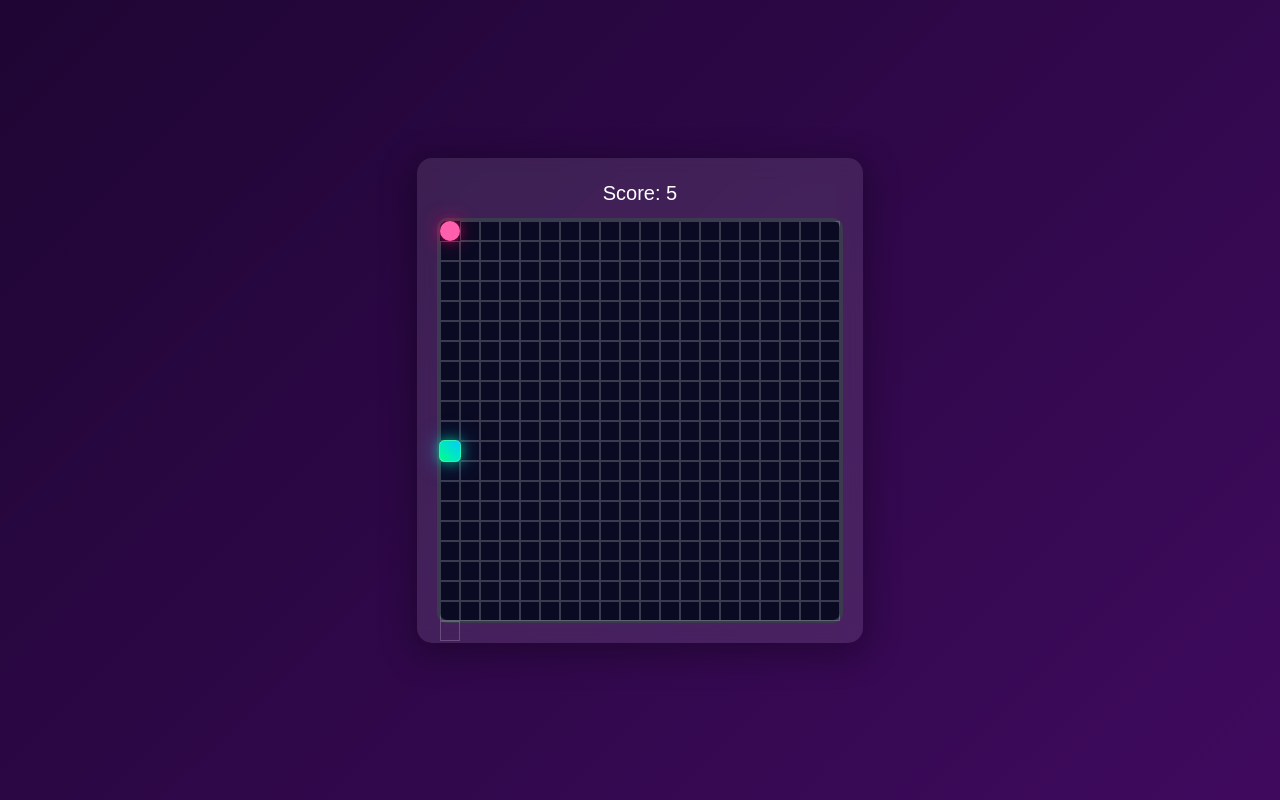
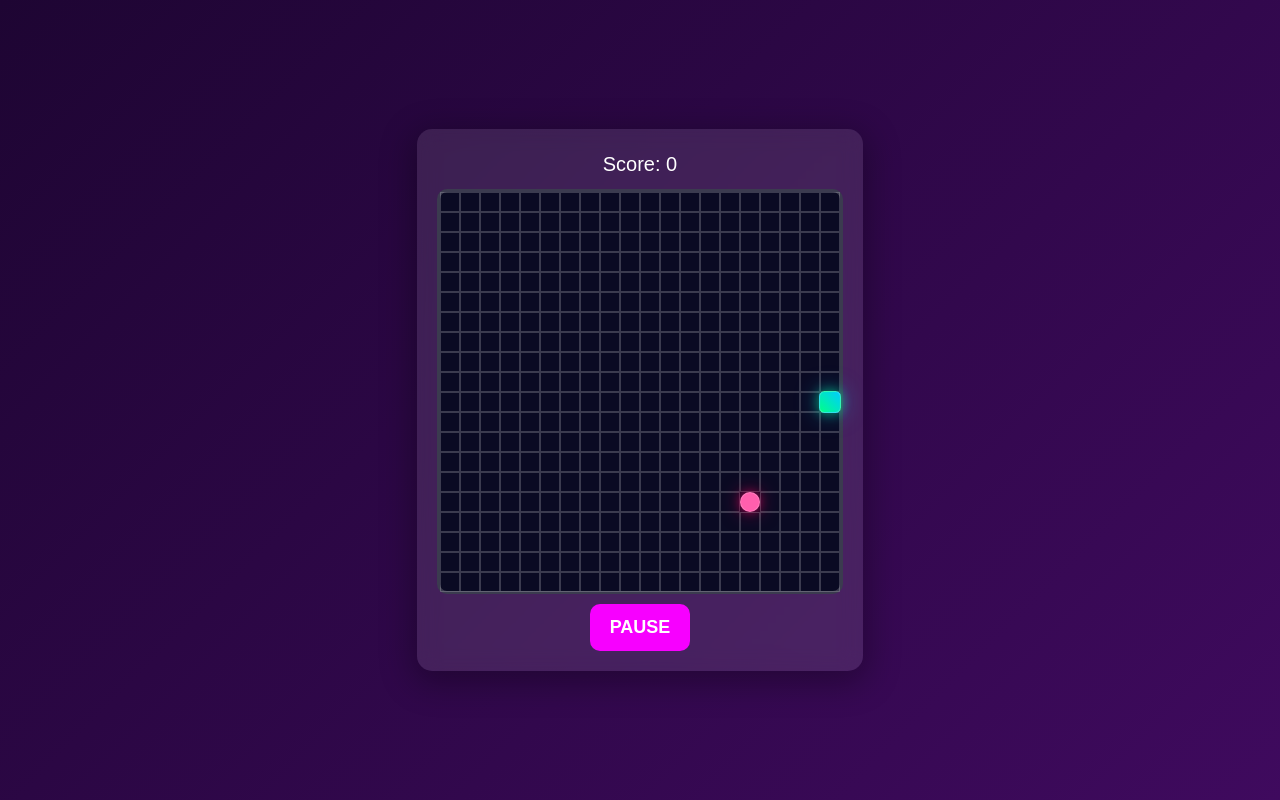
Before and after one commit to ramen72/snake-Game, a React (Vite) app: page / in a window 1280 px wide. Built offline with nearby package versions, Linux system fonts and the light colour scheme.

Commit message:
Update Pause & Resume button at 22-04-2025_1955.

```diff
--- a/src/components/HomeComponent.jsx
+++ b/src/components/HomeComponent.jsx
@@ -6,22 +6,23 @@ const HomeComponent = () => {
     const CELL_SIZE = 20;
     const INITIAL_SNAKE = [
         {
-            x : 10,
+            x : 1,
             y : 10
         }
     ];
-    const INITIAL_FOOD = [
+    const INITIAL_FOOD =
         {
             x : 15,
             y : 15
         }
-    ];
+    ;
     const INITIAL_DIRECTION = 'RIGHT';
     const [ snake, setSnake] = useState(INITIAL_SNAKE);
     const [ food, setFood] = useState(INITIAL_FOOD);
     const [ direction, setDirection] = useState(INITIAL_DIRECTION);
     const [ score, setScore] = useState(0);
     const [ gameOver, setGameOver] = useState(false);
+    const [ gamePause, setGamePause] = useState(false);
 
     const generateFood = ()=>{
         const newFood = {
@@ -32,7 +33,7 @@ const HomeComponent = () => {
     }
 
     const moveSnake = ()=>{
-    if(gameOver) return;
+        if(gameOver || gamePause) return;
 
         const head = { ...snake[0] };
 
@@ -100,11 +101,11 @@ useEffect(()=>{
     },[direction])
 
     useEffect(() => {
-    const gameLoop = setInterval(moveSnake, 300)
+        const gameLoop = setInterval(moveSnake, 200)
         return () => {
             clearInterval(gameLoop);
         };
-},[snake, direction, gameOver])
+    },[snake, direction, gameOver, gamePause])
 
     const renderGrid = () => {
         const grid = [];
@@ -122,6 +123,12 @@ const renderGrid = () => {
         return grid;
     }
 
+    let pauseGame = () => {
+        setGamePause(true)
+    }
+    let resumeGame = () => {
+        setGamePause(false)
+    }
     let resetGame = () => {
         setSnake(INITIAL_SNAKE)
         setFood(INITIAL_FOOD)
@@ -130,19 +137,22 @@ let resetGame = () => {
         setGameOver(false)
     }
 
-// 01:00:00
-
-
     return (
         <>
             <div className="game-container">
-                <div className="score">Score: 5</div>
+                <div className="score">Score: {score}</div>
                 <div className="game-board overflow-hidden rounded-md" style={{ gridTemplateColumns: `repeat(${GRID_SIZE}, ${CELL_SIZE}px)`, width: `${GRID_SIZE * CELL_SIZE + 6}px`, height: `${GRID_SIZE * CELL_SIZE  + 5}px`}}>
-                    <div className="food"></div>
                     {
                         renderGrid()
                     }
                 </div>
+                {
+                    gamePause ?
+                    <button className='pauseBtn' onClick={()=>resumeGame()}>Resume</button>
+                    :
+                    <button className='pauseBtn' onClick={()=>pauseGame()}>Pause</button>
+
+                }
                 {
                     gameOver ?
                     <div className="game-over">
```
Also changed, not shown: src/assets/css/tailwind.css. Lines whose indentation alone changed are shown as unchanged.
